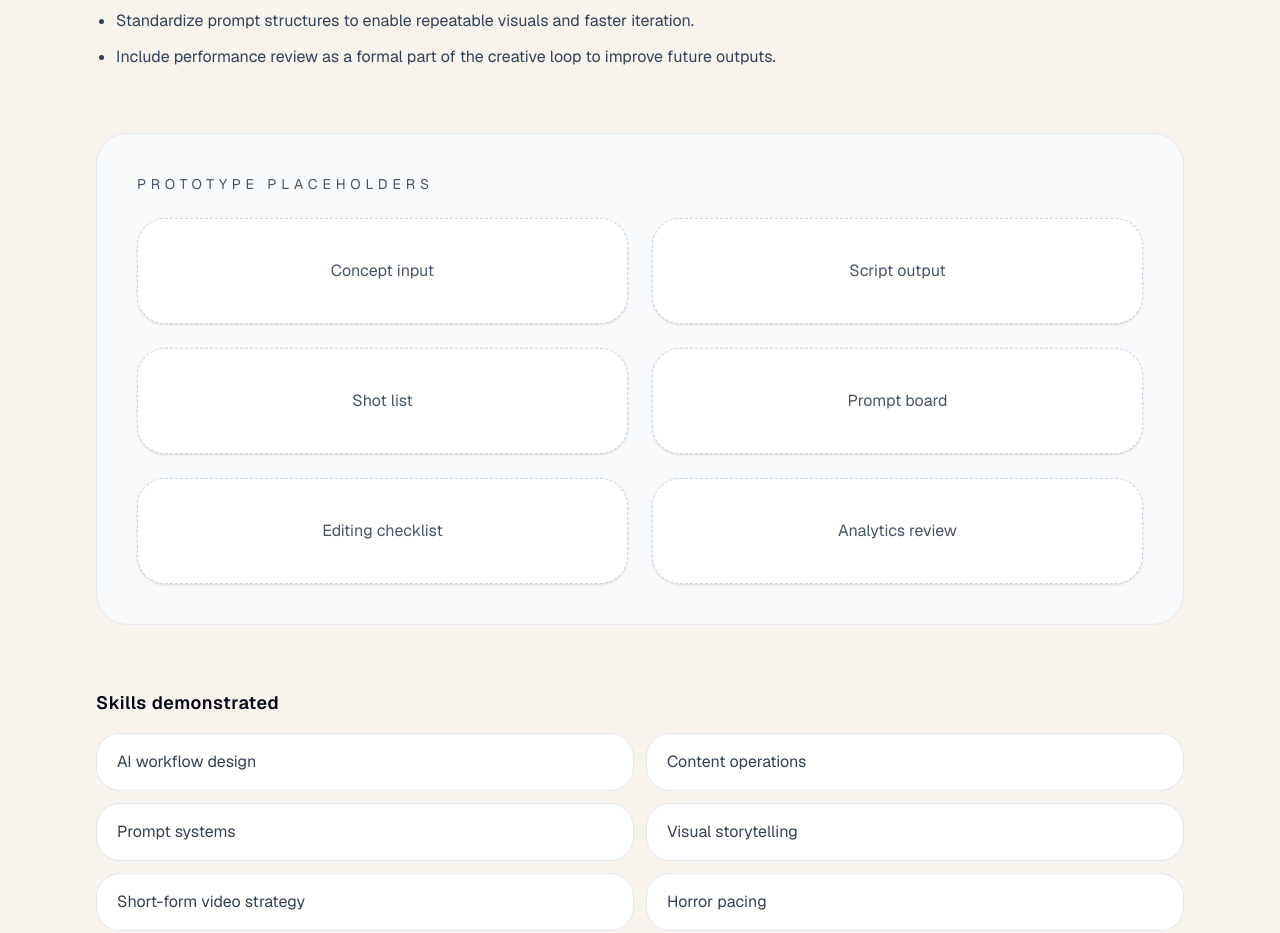
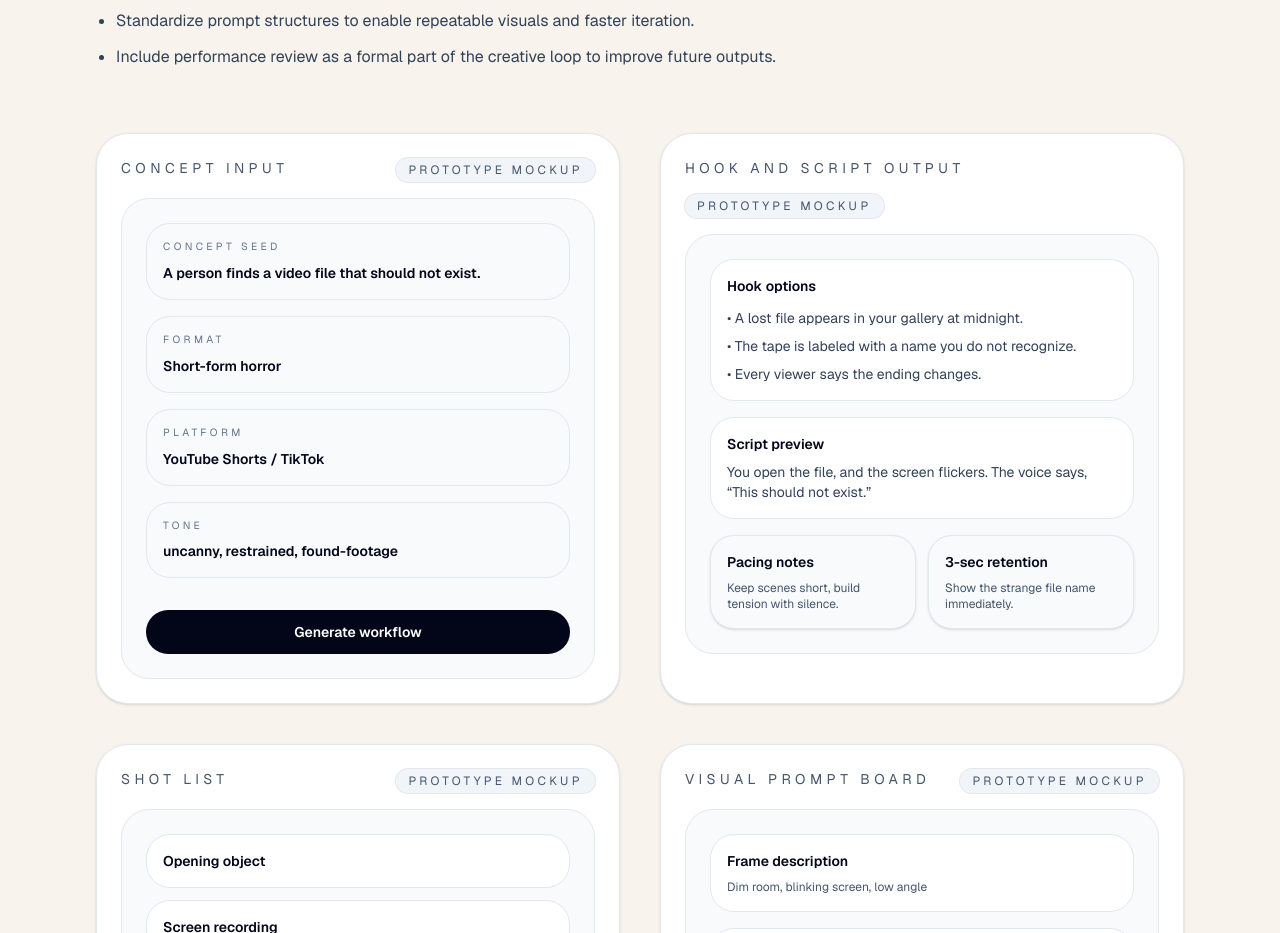
Before and after one commit to chantao1108-arch/chan-tao-portfolio, a Next.js app: page /work/ai-content-pipeline in a window 1280 px wide. Shown: the part 2900-3833 px from the top of the page. Built offline with nearby package versions, Linux system fonts and the light colour scheme.

Commit message:
Add AI content pipeline mockups

```diff
--- a/app/work/ai-content-pipeline/page.tsx
+++ b/app/work/ai-content-pipeline/page.tsx
@@ -1,6 +1,7 @@
 import type { Metadata } from "next";
 import { notFound } from "next/navigation";
 import { CaseStudySection } from "@/src/components/CaseStudySection";
+import { AiContentPipelineMockups } from "@/src/components/AiContentPipelineMockups";
 import { SiteFooter } from "@/src/components/SiteFooter";
 import { SiteHeader } from "@/src/components/SiteHeader";
 import { projects } from "@/src/data/projects";
@@ -151,17 +152,7 @@ export default function AIContentPipelinePage() {
             </ul>
           </CaseStudySection>
 
-          <div className="rounded-[2rem] border border-slate-200 bg-slate-50 p-10">
-            <p className="text-sm uppercase tracking-[0.35em] text-slate-600">Prototype placeholders</p>
-            <div className="mt-6 grid gap-6 sm:grid-cols-2">
-              <div className="rounded-[1.75rem] border border-dashed border-slate-300 bg-white px-6 py-10 text-center text-slate-600 shadow-sm">Concept input</div>
-              <div className="rounded-[1.75rem] border border-dashed border-slate-300 bg-white px-6 py-10 text-center text-slate-600 shadow-sm">Script output</div>
-              <div className="rounded-[1.75rem] border border-dashed border-slate-300 bg-white px-6 py-10 text-center text-slate-600 shadow-sm">Shot list</div>
-              <div className="rounded-[1.75rem] border border-dashed border-slate-300 bg-white px-6 py-10 text-center text-slate-600 shadow-sm">Prompt board</div>
-              <div className="rounded-[1.75rem] border border-dashed border-slate-300 bg-white px-6 py-10 text-center text-slate-600 shadow-sm">Editing checklist</div>
-              <div className="rounded-[1.75rem] border border-dashed border-slate-300 bg-white px-6 py-10 text-center text-slate-600 shadow-sm">Analytics review</div>
-            </div>
-          </div>
+          <AiContentPipelineMockups />
 
           <CaseStudySection title="Skills demonstrated">
             <div className="grid gap-3 sm:grid-cols-2">
--- /dev/null
+++ b/src/components/AiContentPipelineMockups.tsx
@@ -0,0 +1,173 @@
+import type { ReactNode } from "react";
+
+type PrototypeMockupProps = {
+  title: string;
+  children: ReactNode;
+};
+
+function PrototypeMockup({ title, children }: PrototypeMockupProps) {
+  return (
+    <div className="rounded-[2rem] border border-slate-200 bg-white p-6 shadow-sm">
+      <div className="flex flex-wrap items-start justify-between gap-4 pb-4">
+        <p className="text-sm uppercase tracking-[0.32em] text-slate-600">{title}</p>
+        <span className="rounded-full bg-slate-100 px-3 py-1 text-xs uppercase tracking-[0.28em] text-slate-600 ring-1 ring-slate-200">
+          Prototype mockup
+        </span>
+      </div>
+      <div className="space-y-4">{children}</div>
+    </div>
+  );
+}
+
+function InfoItem({ label, value }: { label: string; value: string }) {
+  return (
+    <div className="rounded-3xl border border-slate-200 bg-slate-50 p-4 text-sm text-slate-700">
+      <p className="text-[0.65rem] uppercase tracking-[0.32em] text-slate-500">{label}</p>
+      <p className="mt-2 font-semibold text-slate-950">{value}</p>
+    </div>
+  );
+}
+
+function BulletCard({ title, detail }: { title: string; detail: string }) {
+  return (
+    <div className="rounded-3xl border border-slate-200 bg-slate-50 p-4 text-sm text-slate-700 shadow-sm">
+      <p className="font-semibold text-slate-950">{title}</p>
+      <p className="mt-2 text-xs text-slate-600">{detail}</p>
+    </div>
+  );
+}
+
+function AnalyticsPanel({ label, value }: { label: string; value: string }) {
+  return (
+    <div className="rounded-3xl border border-slate-200 bg-slate-50 p-4 text-sm text-slate-700">
+      <p className="uppercase tracking-[0.28em] text-slate-500">{label}</p>
+      <p className="mt-2 text-lg font-semibold text-slate-950">{value}</p>
+    </div>
+  );
+}
+
+export function AiContentPipelineMockups() {
+  return (
+    <div className="space-y-10">
+      <div className="grid gap-10 lg:grid-cols-2">
+        <PrototypeMockup title="Concept input">
+          <div className="space-y-4 rounded-[1.75rem] border border-slate-200 bg-slate-50 p-6">
+            <InfoItem label="Concept seed" value="A person finds a video file that should not exist." />
+            <InfoItem label="Format" value="Short-form horror" />
+            <InfoItem label="Platform" value="YouTube Shorts / TikTok" />
+            <InfoItem label="Tone" value="uncanny, restrained, found-footage" />
+            <button className="mt-4 inline-flex w-full items-center justify-center rounded-3xl bg-slate-950 px-5 py-3 text-sm font-semibold text-white transition hover:bg-slate-800">
+              Generate workflow
+            </button>
+          </div>
+        </PrototypeMockup>
+
+        <PrototypeMockup title="Hook and script output">
+          <div className="space-y-4 rounded-[1.75rem] border border-slate-200 bg-slate-50 p-6">
+            <div className="space-y-3 rounded-3xl border border-slate-200 bg-white p-4">
+              <p className="text-sm font-semibold text-slate-950">Hook options</p>
+              <ul className="mt-3 space-y-2 text-sm text-slate-700">
+                <li>• A lost file appears in your gallery at midnight.</li>
+                <li>• The tape is labeled with a name you do not recognize.</li>
+                <li>• Every viewer says the ending changes.</li>
+              </ul>
+            </div>
+            <div className="rounded-3xl border border-slate-200 bg-white p-4 text-sm text-slate-700">
+              <p className="font-semibold text-slate-950">Script preview</p>
+              <p className="mt-2">You open the file, and the screen flickers. The voice says, “This should not exist.”</p>
+            </div>
+            <div className="grid gap-3 sm:grid-cols-2">
+              <BulletCard title="Pacing notes" detail="Keep scenes short, build tension with silence." />
+              <BulletCard title="3-sec retention" detail="Show the strange file name immediately." />
+            </div>
+          </div>
+        </PrototypeMockup>
+      </div>
+
+      <div className="grid gap-10 lg:grid-cols-2">
+        <PrototypeMockup title="Shot list">
+          <div className="space-y-3 rounded-[1.75rem] border border-slate-200 bg-slate-50 p-6">
+            {[
+              "Opening object",
+              "Screen recording",
+              "File name close-up",
+              "Playback glitch",
+              "Impossible frame",
+              "Reaction silence",
+              "Final reveal",
+            ].map((item) => (
+              <div key={item} className="rounded-3xl border border-slate-200 bg-white p-4 text-sm text-slate-700">
+                <p className="font-semibold text-slate-950">{item}</p>
+              </div>
+            ))}
+          </div>
+        </PrototypeMockup>
+
+        <PrototypeMockup title="Visual prompt board">
+          <div className="space-y-4 rounded-[1.75rem] border border-slate-200 bg-slate-50 p-6">
+            {[
+              {
+                title: 'Frame description',
+                detail: 'Dim room, blinking screen, low angle',
+              },
+              {
+                title: 'Camera style',
+                detail: 'Handheld, slightly skewed, close focus',
+              },
+              {
+                title: 'Lighting',
+                detail: 'Muted, cool shadows, tungsten spill',
+              },
+              {
+                title: 'Continuity notes',
+                detail: 'Match screen reflections across cuts',
+              },
+              {
+                title: 'Negative prompt',
+                detail: 'No overt gore, no text overlays',
+              },
+            ].map((card) => (
+              <div key={card.title} className="rounded-3xl border border-slate-200 bg-white p-4 text-sm text-slate-700">
+                <p className="font-semibold text-slate-950">{card.title}</p>
+                <p className="mt-2 text-xs text-slate-600">{card.detail}</p>
+              </div>
+            ))}
+          </div>
+        </PrototypeMockup>
+      </div>
+
+      <div className="grid gap-10 lg:grid-cols-2">
+        <PrototypeMockup title="Editing checklist">
+          <div className="space-y-3 rounded-[1.75rem] border border-slate-200 bg-slate-50 p-6">
+            {[
+              'First-frame clarity',
+              'Sound cue',
+              'Silence beat',
+              'Subtitle timing',
+              'Cut before over-explanation',
+              'Thumbnail still selected',
+            ].map((item) => (
+              <div key={item} className="flex items-start gap-3 rounded-3xl border border-slate-200 bg-white p-4 text-sm text-slate-700">
+                <div className="mt-1 h-4 w-4 rounded-full border border-slate-300 bg-slate-100" />
+                <p>{item}</p>
+              </div>
+            ))}
+          </div>
+        </PrototypeMockup>
+
+        <PrototypeMockup title="Performance review">
+          <div className="space-y-4 rounded-[1.75rem] border border-slate-200 bg-slate-50 p-6">
+            <AnalyticsPanel label="Hook retention" value="72%" />
+            <AnalyticsPanel label="Completion rate" value="54%" />
+            <AnalyticsPanel label="Rewatch signal" value="18%" />
+            <AnalyticsPanel label="Comment pattern" value="Mystery / uncanny" />
+            <div className="rounded-3xl border border-slate-200 bg-white p-4 text-sm text-slate-700">
+              <p className="font-semibold text-slate-950">Next iteration note</p>
+              <p className="mt-2 text-xs text-slate-600">Increase first-second intrigue and tighten the final reveal.</p>
+            </div>
+          </div>
+        </PrototypeMockup>
+      </div>
+    </div>
+  );
+}
```
